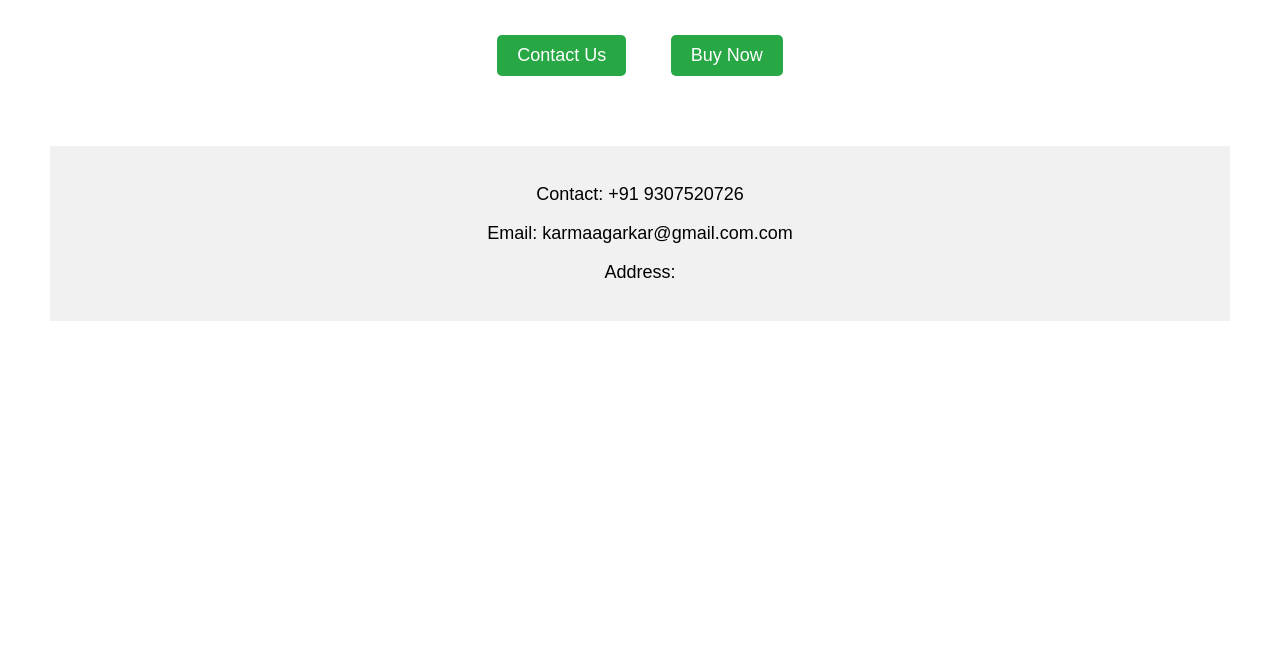
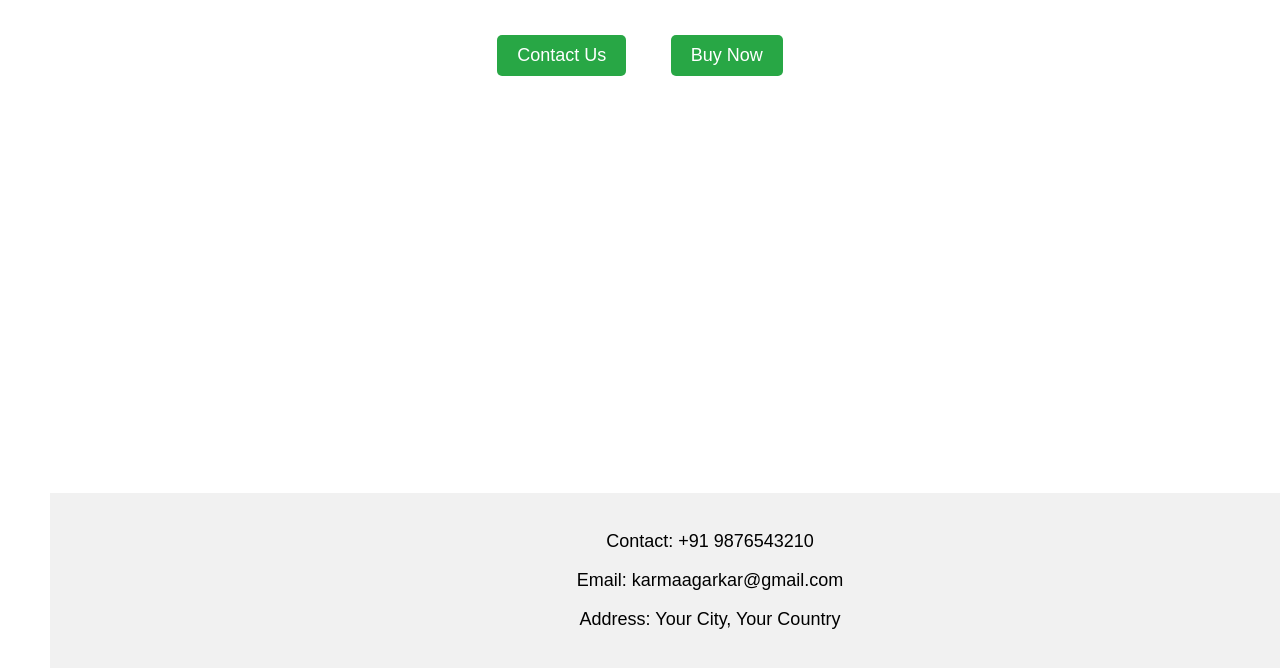
Before and after one commit to Himanshu32372/Ha-edit-, a plain HTML site: page index.html in a window 1280 px wide. Shown: the part 132-800 px from the top of the page. Drawn offline with Linux system fonts and the light colour scheme.

Commit message:
Update index.html

```diff
--- a/index.html
+++ b/index.html
@@ -46,11 +46,12 @@
     <a href="https://rzp.io/rzp/t008UM5">
         <button>Buy Now</button>
     </a>
-    <!-- Footer Section -->
-<footer style="text-align: center; padding: 20px; background-color: #f1f1f1; margin-top: 50px;">
-    <p>Contact: +91 9307520726</p>
-    <p>Email: karmaagarkar@gmail.com.com</p>
-    <p>Address: </p>
+<footer style="text-align: center; padding: 20px; background-color: #f1f1f1; margin-top: 50px; position: fixed; bottom: 0; width: 100%;">
+    <p>Contact: +91 9876543210</p>
+    <p>Email: karmaagarkar@gmail.com</p>
+    <p>Address: Your City, Your Country</p>
+</footer>
+
 </footer>
 
 </body>
```
